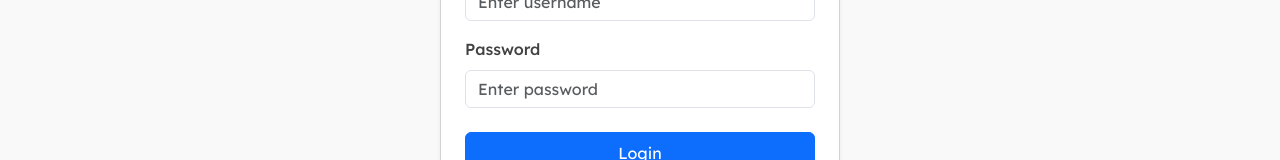
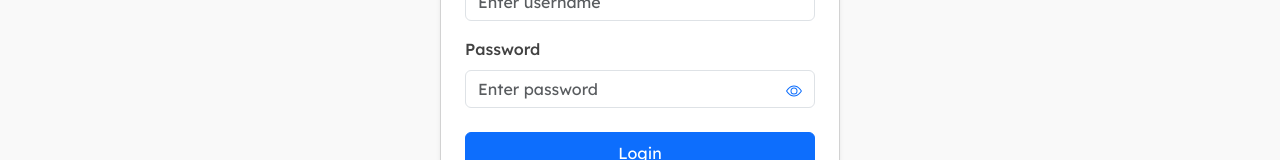
Before and after one commit to Adnanshaikh40605/frontend, a React (Vite) app: page /login in a window 1280 px wide. Shown: the part 366-526 px from the top of the page. Built offline with nearby package versions, Linux system fonts and the light colour scheme.

Commit message:
in password field add eye button

```diff
--- a/src/pages/LoginPage.jsx
+++ b/src/pages/LoginPage.jsx
@@ -8,9 +8,12 @@
   const [password, setPassword] = useState('');
   const [isSubmitting, setIsSubmitting] = useState(false);
   const [error, setError] = useState('');
+  const [showPassword, setShowPassword] = useState(false);
   const { login, isAuthenticated, currentUser } = useAuth();
   const navigate = useNavigate();
   const location = useLocation();
+
+
 
   // Redirect if already logged in
   useEffect(() => {
@@ -71,14 +74,36 @@
 
             <Form.Group className="mb-4">
               <Form.Label>Password</Form.Label>
+              <div className="position-relative">
                 <Form.Control
-                type="password"
+                  type={showPassword ? "text" : "password"}
                   value={password}
                   onChange={(e) => setPassword(e.target.value)}
                   placeholder="Enter password"
                   disabled={isSubmitting}
                   required
                 />
+                <Button
+                  variant="link"
+                  className="position-absolute end-0 top-0 text-decoration-none"
+                  style={{ padding: '0.375rem 0.75rem' }}
+                  onClick={() => setShowPassword(!showPassword)}
+                  tabIndex="-1"
+                >
+                  {showPassword ? (
+                    <svg xmlns="http://www.w3.org/2000/svg" width="16" height="16" fill="currentColor" viewBox="0 0 16 16">
+                      <path d="M13.359 11.238C15.06 9.72 16 8 16 8s-3-5.5-8-5.5a7.028 7.028 0 0 0-2.79.588l.77.771A5.944 5.944 0 0 1 8 3.5c2.12 0 3.879 1.168 5.168 2.457A13.134 13.134 0 0 1 14.828 8c-.058.087-.122.183-.195.288-.335.48-.83 1.12-1.465 1.755-.165.165-.337.328-.517.486l.708.709z"/>
+                      <path d="M11.297 9.176a3.5 3.5 0 0 0-4.474-4.474l.823.823a2.5 2.5 0 0 1 2.829 2.829l.822.822zm-2.943 1.299.822.822a3.5 3.5 0 0 1-4.474-4.474l.823.823a2.5 2.5 0 0 0 2.829 2.829z"/>
+                      <path d="M3.35 5.47c-.18.16-.353.322-.518.487A13.134 13.134 0 0 0 1.172 8l.195.288c.335.48.83 1.12 1.465 1.755C4.121 11.332 5.881 12.5 8 12.5c.716 0 1.39-.133 2.02-.36l.77.772A7.029 7.029 0 0 1 8 13.5C3 13.5 0 8 0 8s.939-1.721 2.641-3.238l.708.709zm10.296 8.884-12-12 .708-.708 12 12-.708.708z"/>
+                    </svg>
+                  ) : (
+                    <svg xmlns="http://www.w3.org/2000/svg" width="16" height="16" fill="currentColor" viewBox="0 0 16 16">
+                      <path d="M16 8s-3-5.5-8-5.5S0 8 0 8s3 5.5 8 5.5S16 8 16 8zM1.173 8a13.133 13.133 0 0 1 1.66-2.043C4.12 4.668 5.88 3.5 8 3.5c2.12 0 3.879 1.168 5.168 2.457A13.133 13.133 0 0 1 14.828 8c-.058.087-.122.183-.195.288-.335.48-.83 1.12-1.465 1.755C11.879 11.332 10.119 12.5 8 12.5c-2.12 0-3.879-1.168-5.168-2.457A13.134 13.134 0 0 1 1.172 8z"/>
+                      <path d="M8 5.5a2.5 2.5 0 1 0 0 5 2.5 2.5 0 0 0 0-5zM4.5 8a3.5 3.5 0 1 1 7 0 3.5 3.5 0 0 1-7 0z"/>
+                    </svg>
+                  )}
+                </Button>
+              </div>
             </Form.Group>
 
             <div className="d-grid">
```
Lines whose indentation alone changed are shown as unchanged.
